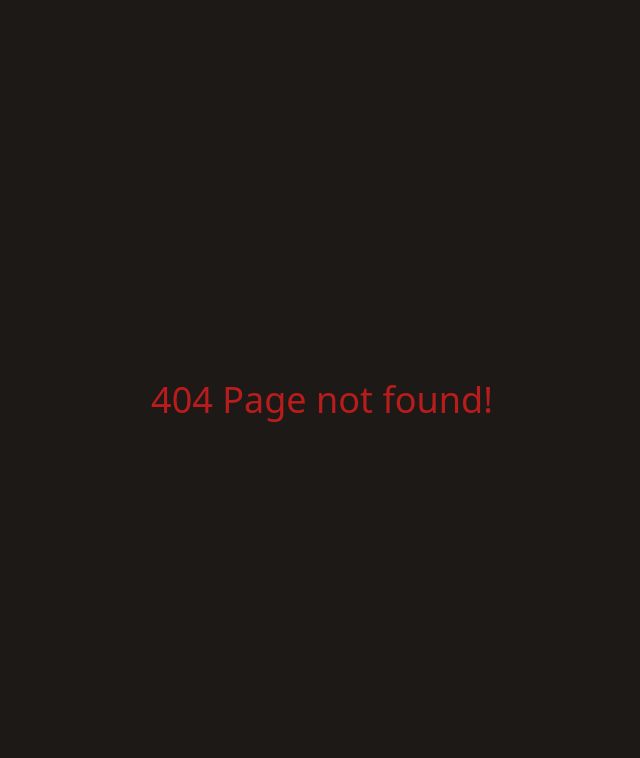
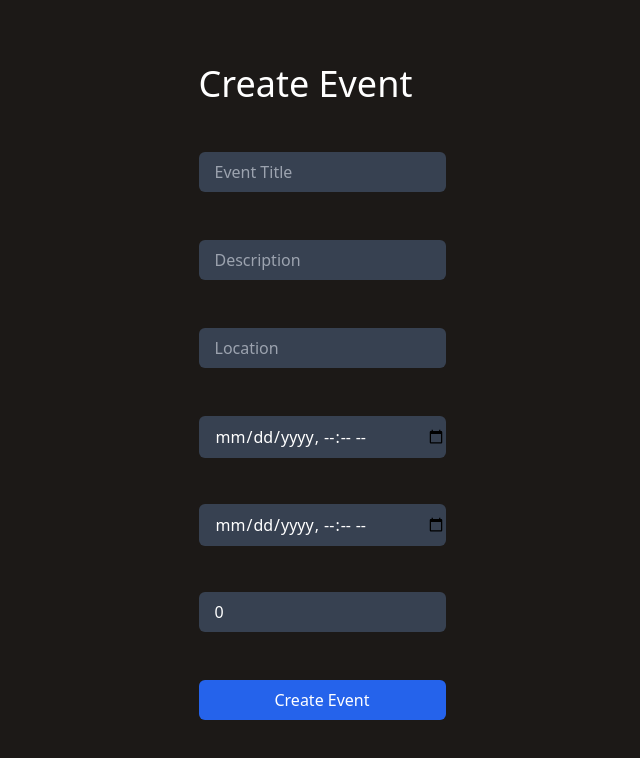
Before and after one commit to hpitta26/club-event-hub, a React (Vite) app in the folder frontend/: page /create in a window 1280 px wide. Before the commit this address had no page. Shown: the top 758 px of the page, without its empty margins (318-958 px from the left). Built offline with nearby package versions, Linux system fonts and the light colour scheme.

Commit message:
Created Placeholder Event Creation Page

```diff
--- a/frontend/src/Layout.jsx
+++ b/frontend/src/Layout.jsx
@@ -5,6 +5,7 @@ import Register from './pages/Register.jsx';
 import NotFound from './pages/NotFound.jsx';
 
 import './index.css';
+import CreateEvent from "./pages/CreateEvent.jsx";
 
 function App() {
   return (
@@ -13,7 +14,9 @@ function App() {
         <Route path="/" element={<Landing />} />
         <Route path="/login" element={<Login />} />
         <Route path="/register" element={<Register />} />
+        <Route path="/create" element={<CreateEvent />} />
         <Route path="/*" element={<NotFound />} />
+
       </Routes>
     </Router>
   );
--- /dev/null
+++ b/frontend/src/pages/CreateEvent.jsx
@@ -0,0 +1,111 @@
+import backend from "../components/backend.jsx";
+import { useState } from 'react';
+
+//when the Club page that stores the button to create events is made, i would like to have the club automatically
+// input as a parameter for the function below when the user clicks the button so that it can be easily posted to the backend
+
+function CreatEvent(/*inputClub*/) {
+    const [formData, setFormData] = useState({
+        club: 1, //placeholder so that posting to the backend can be tested with a pk, we likely will transition to inputClub down the line
+        title: '',
+        description: '',
+        start_time: '',
+        end_time: '',
+        location: '',
+        capacity: 0,
+    });
+
+    const handleSubmit = (e) => {
+        e.preventDefault();
+        const formattedData = {
+            ...formData,
+            start_time: new Date(formData.start_time).toISOString().slice(0, 19),
+            end_time: new Date(formData.end_time).toISOString().slice(0, 19),
+        };
+        backend.post("/events/", formattedData)
+        console.log(formattedData)
+    };
+
+    const handleChange = (e) =>{
+        e.preventDefault();
+        setFormData(prev=>({...prev,[e.target.name]:e.target.value}));
+    }
+
+return (
+    <section className='min-h-screen bg-stone-900 flex justify-center items-center'>
+        <div className='grid grid-rows-8 gap-8'>
+            <div>
+                <h1 className='text-white text-4xl mb-4'>
+                    Create Event
+                </h1>
+            </div>
+            <div>
+                <input
+                    onChange={handleChange}
+                    name='title'
+                    value={formData.title}
+                    placeholder='Event Title'
+                    className='bg-gray-700 focus:outline-none text-white rounded-md ps-4 py-2 w-full max-w-md'
+                />
+            </div>
+            <div>
+                <input
+                    onChange={handleChange}
+                    name='description'
+                    value={formData.description}
+                    placeholder='Description'
+                    className='bg-gray-700 focus:outline-none text-white rounded-md ps-4 py-2 w-full max-w-md'
+                />
+            </div>
+            <div>
+                <input
+                    onChange={handleChange}
+                    name='location'
+                    value={formData.location}
+                    placeholder='Location'
+                    className='bg-gray-700 focus:outline-none text-white rounded-md ps-4 py-2 w-full max-w-md'
+                />
+            </div>
+            <div>
+                <input
+                    onChange={handleChange}
+                    name='start_time'
+                    value={formData.start_time}
+                    type='datetime-local'
+                    className='bg-gray-700 focus:outline-none text-white rounded-md ps-4 py-2 w-full max-w-md'
+                />
+            </div>
+            <div>
+                <input
+                    onChange={handleChange}
+                    name='end_time'
+                    value={formData.end_time}
+                    type='datetime-local'
+                    className='bg-gray-700 focus:outline-none text-white rounded-md ps-4 py-2 w-full max-w-md'
+                />
+            </div>
+            <div>
+                <input
+                    onChange={handleChange}
+                    name='capacity'
+                    value={formData.capacity}
+                    placeholder='Event Capacity'
+                    type='number'
+                    className='bg-gray-700 focus:outline-none text-white rounded-md ps-4 py-2 w-full max-w-md'
+                />
+            </div>
+            <div>
+                <button
+                    type='submit'
+                    onClick={handleSubmit}
+                    className='bg-blue-600 w-full max-w-md py-2 text-white hover:bg-blue-500 rounded-md'
+                >
+                    Create Event
+                </button>
+            </div>
+        </div>
+    </section>
+);
+}
+
+export default CreatEvent;
```
Also changed, not shown: 2 other files (tests, documents, lock files or other folders).
